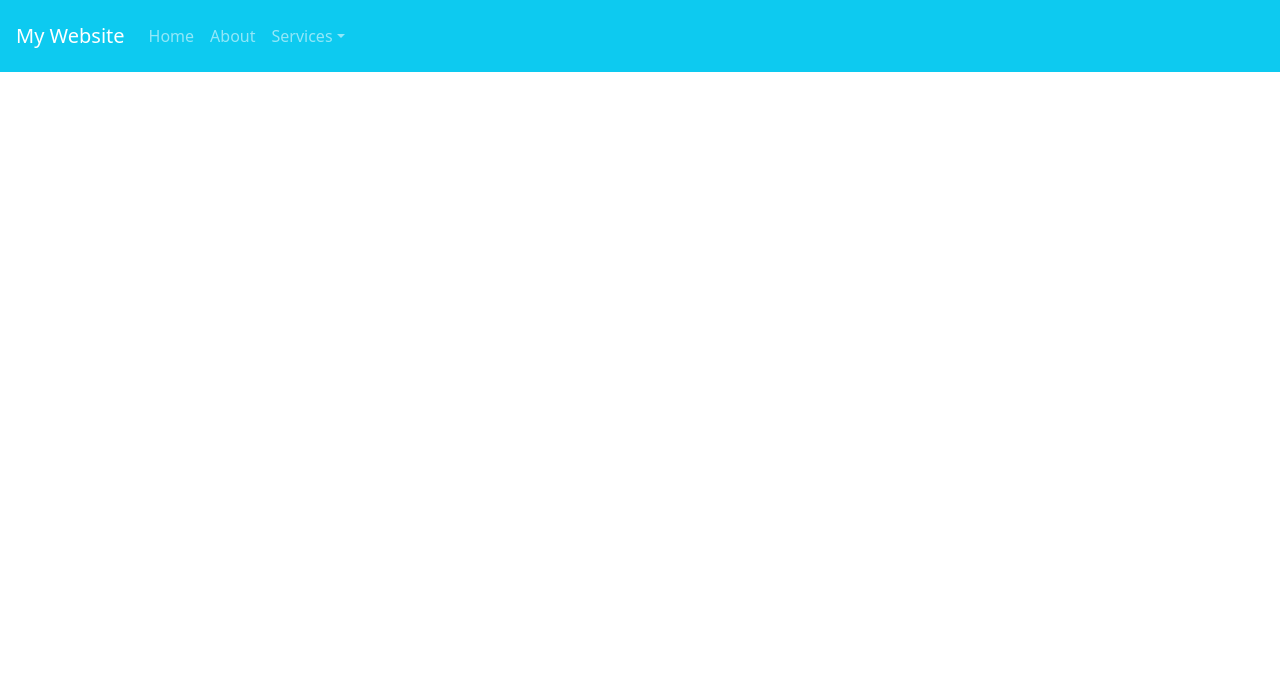
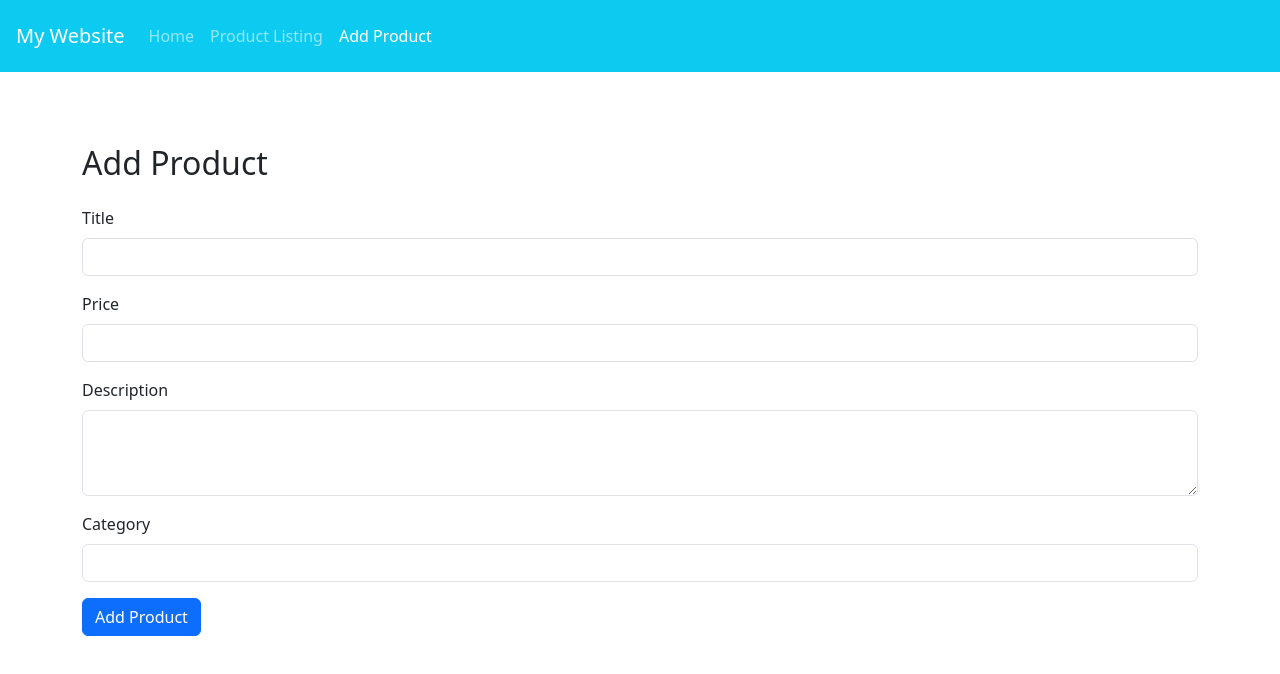
Before and after one commit to SmittyDeuce/fakestore-E-Commerce-App, a React (Vite) app in the folder fakestore-app/: page /add-product in a window 1280 px wide. Shown: the top 674 px of the page. Built offline with nearby package versions, Linux system fonts and the light colour scheme.

Commit message:
completed add-product

```diff
--- a/fakestore-app/src/App.jsx
+++ b/fakestore-app/src/App.jsx
@@ -1,10 +1,12 @@
-import { useState } from "react";
 import { Route, Routes } from "react-router-dom";
 import HomePage from "./components/pages/HomePage";
 import NavBar from "./components/NavBar";
 import ProductListing from "./components/pages/ProductListing";
 import ProductDetails from "./components/pages/ProductDetails";
+import AddProduct from "./components/pages/AddProduct";
 import "bootstrap/dist/css/bootstrap.min.css";
+
+
 function App() {
   return (
     <>
@@ -13,6 +15,7 @@ function App() {
         <Route path="/" element={<HomePage />} />
         <Route path="/products" element={<ProductListing />} />
         <Route path="/products/:id" element={<ProductDetails />} />
+        <Route path="/add-product" element={<AddProduct />} />
         {/* Add more routes here */}
       </Routes>
     </>
--- a/fakestore-app/src/components/NavBar.jsx
+++ b/fakestore-app/src/components/NavBar.jsx
@@ -1,7 +1,6 @@
 import { NavLink } from "react-router-dom";
 import Nav from "react-bootstrap/Nav";
 import Navbar from "react-bootstrap/Navbar";
-import NavDropdown from "react-bootstrap/NavDropdown";
 
 
 function NavBar() {
@@ -12,12 +11,8 @@ function NavBar() {
             <Navbar.Collapse id="basic-navbar-nav">
                 <Nav className="me-auto">
                     <NavLink to="/" className="nav-link">Home</NavLink>
-                    <NavLink to="/about" className="nav-link">About</NavLink>
-                    <NavDropdown title="Services" id="basic-nav-dropdown">
-                        <NavDropdown.Item href="#action/3.1">Service 1</NavDropdown.Item>
-                        <NavDropdown.Item href="#action/3.2">Service 2</NavDropdown.Item>
-                        <NavDropdown.Item href="#action/3.3">Service 3</NavDropdown.Item>
-                    </NavDropdown>
+                    <NavLink to="/products" className="nav-link">Product Listing</NavLink>
+                    <NavLink to="/add-product" className="nav-link">Add Product</NavLink>
                 </Nav>
             </Navbar.Collapse>
         </Navbar>
--- a/fakestore-app/src/components/pages/AddProduct.jsx
+++ b/fakestore-app/src/components/pages/AddProduct.jsx
@@ -0,0 +1,100 @@
+import { useState } from "react";
+import { useNavigate } from "react-router-dom";
+import axios from "axios";
+import  Form from "react-bootstrap/Form";
+import Button from "react-bootstrap/Button";
+import Container from "react-bootstrap/Container";
+import Alert  from "react-bootstrap/Alert";
+
+
+const AddProduct = () => {
+  const [product, setProduct] = useState({
+    title: "",
+    price: "",
+    description: "",
+    category: "",
+  });
+
+  const [response, setResponse] = useState(null);
+  const [error, setError] = useState(null);
+  const navigate = useNavigate();
+
+  const handleChange = (e) => {
+    setProduct({ ...product, [e.target.name]: e.target.value });
+  };
+
+  const handleSubmit = async (e) => {
+    e.preventDefault();
+    try {
+      const res = await axios.post("https://fakestoreapi.com/products", product);
+      setResponse(res.data);
+      setError(null);
+
+
+    } catch (err) {
+      setError("Failed to add product.");
+    }
+  };
+
+  return (
+    <Container className="py-5">
+      <h2 className="mb-4">Add Product</h2>
+
+      {response && (
+        <Alert variant="success">✅ Product added successfully!</Alert>
+      )}
+      {error && <Alert variant="danger">{error}</Alert>}
+
+      <Form onSubmit={handleSubmit}>
+        <Form.Group controlId="formTitle" className="mb-3">
+          <Form.Label>Title</Form.Label>
+          <Form.Control
+            type="text"
+            name="title"
+            value={product.title}
+            onChange={handleChange}
+            required
+          />
+        </Form.Group>
+
+        <Form.Group controlId="formPrice" className="mb-3">
+          <Form.Label>Price</Form.Label>
+          <Form.Control
+            type="number"
+            name="price"
+            value={product.price}
+            onChange={handleChange}
+            required
+          />
+        </Form.Group>
+
+        <Form.Group controlId="formDescription" className="mb-3">
+          <Form.Label>Description</Form.Label>
+          <Form.Control
+            as="textarea"
+            rows={3}
+            name="description"
+            value={product.description}
+            onChange={handleChange}
+            required
+          />
+        </Form.Group>
+
+        <Form.Group controlId="formCategory" className="mb-3">
+          <Form.Label>Category</Form.Label>
+          <Form.Control
+            type="text"
+            name="category"
+            value={product.category}
+            onChange={handleChange}
+            required
+          />
+        </Form.Group>
+
+        <Button type="submit" variant="primary">Add Product</Button>
+      </Form>
+    </Container>
+  );
+};
+
+export default AddProduct;
--- a/fakestore-app/src/components/pages/HomePage.jsx
+++ b/fakestore-app/src/components/pages/HomePage.jsx
@@ -1,8 +1,6 @@
 import { useNavigate } from "react-router-dom";
 import React from "react";
 import "bootstrap/dist/css/bootstrap.min.css";
-import ProductListing from "./ProductListing";
-
 function HomePage() {
     const navigate = useNavigate();
 
--- a/fakestore-app/src/components/pages/ProductDetails.jsx
+++ b/fakestore-app/src/components/pages/ProductDetails.jsx
@@ -1,33 +1,45 @@
 //fetch and display product listing page from (https://fakestoreapi.com/products) image title price
 
-import React, { useEffect, useState } from "react";
-import axios from "axios";
+import React, {useEffect, useState} from "react";
+import {useParams} from "react-router-dom";
 
 function ProductDetails() {
-    const [products, setProducts] = useState([]);
-    const [loading, setLoading] = useState(true);
-    const [error, setError] = useState(null);
+    const { id } = useParams();
+    const [product, setProduct] = useState(null);
 
     useEffect(() => {
-        const fetchProducts = async () => {
+        const fetchProduct = async () => {
             try {
-                const response = await axios.get("https://fakestoreapi.com/products");
-                setProducts(response.data);
+                const response = await fetch(`https://fakestoreapi.com/products/${id}`);
+                const data = await response.json();
+                setProduct(data);
             } catch (error) {
-                setError(error);
-            } finally {
-                setLoading(false);
+                console.error("Error fetching product:", error);
             }
         };
 
-        fetchProducts();
-    }, []);
-    if (loading) {
+        fetchProduct();
+    }, [id]);
+
+    if (!product) {
         return <div>Loading...</div>;
     }
-    if (error) {
-        return <div>Error: {error.message}</div>;
-    }
+
+    return (
+        <div className="container py-5">
+            <h1 className="text-center text-light mb-4">{product.title}</h1>
+            <div className="row">
+                <div className="col-md-6">
+                    <img src={product.image} alt={product.title} className="img-fluid" />
+                </div>
+                <div className="col-md-6">
+                    <h2>${product.price}</h2>
+                    <p>{product.description}</p>
+                </div>
+            </div>
+        </div>
+    );
+
 }
 
 
--- a/fakestore-app/src/components/pages/ProductListing.jsx
+++ b/fakestore-app/src/components/pages/ProductListing.jsx
@@ -1,11 +1,54 @@
+import React, { useEffect, useState } from "react";
+import { Link } from "react-router-dom";
+import Container from "react-bootstrap/Container";
+import Row from "react-bootstrap/Row";
+import Col from "react-bootstrap/Col";
+import Button from "react-bootstrap/Button";
+import "bootstrap/dist/css/bootstrap.min.css";
 
+const ProductListing = () => {
+    const [products, setProducts] = useState([]);
 
-function ProductListing() {
-  return (
-    <div>
-      <h1>Product Listing</h1>
-      {/* Add product listing logic here */}
-    </div>
-  );
-}
+    useEffect(() => {
+        const fetchProducts = async () => {
+            try {
+                const response = await fetch("https://fakestoreapi.com/products");
+                const data = await response.json();
+                setProducts(data);
+            } catch (error) {
+                console.error("Error fetching products:", error);
+            }
+        };
+
+        fetchProducts();
+    }, []);
+
+    return (
+        <Container className="py-5">
+            <h1 className="text-center text-light mb-4">Product Listing</h1>
+            <Row className="g-4">
+                {products.map((product) => (
+                    <Col key={product.id} xs={12} sm={6} md={4} lg={3}>
+                    <div className="card h-100 text-center">
+                        <img
+                            src={product.image}
+                            alt={product.title}
+                            className="card-img-top img-fluid p-3"
+                            style={{ height: "200px", objectFit: "contain" }}
+                        />
+                        <div className="card-body d-flex flex-column justify-content-between">
+                            <h5 className="card-title fs-6">{product.title}</h5>
+                            <p className="card-text text-muted">${product.price.toFixed(2)}</p>
+                            <Link to={`/product/${product.id}`}>
+                                <Button variant="primary" size="sm">View Details</Button>
+                            </Link>
+                        </div>
+                    </div>
+                </Col>
+                ))}
+            </Row>
+        </Container>
+    );
+};
+
 export default ProductListing;
```
